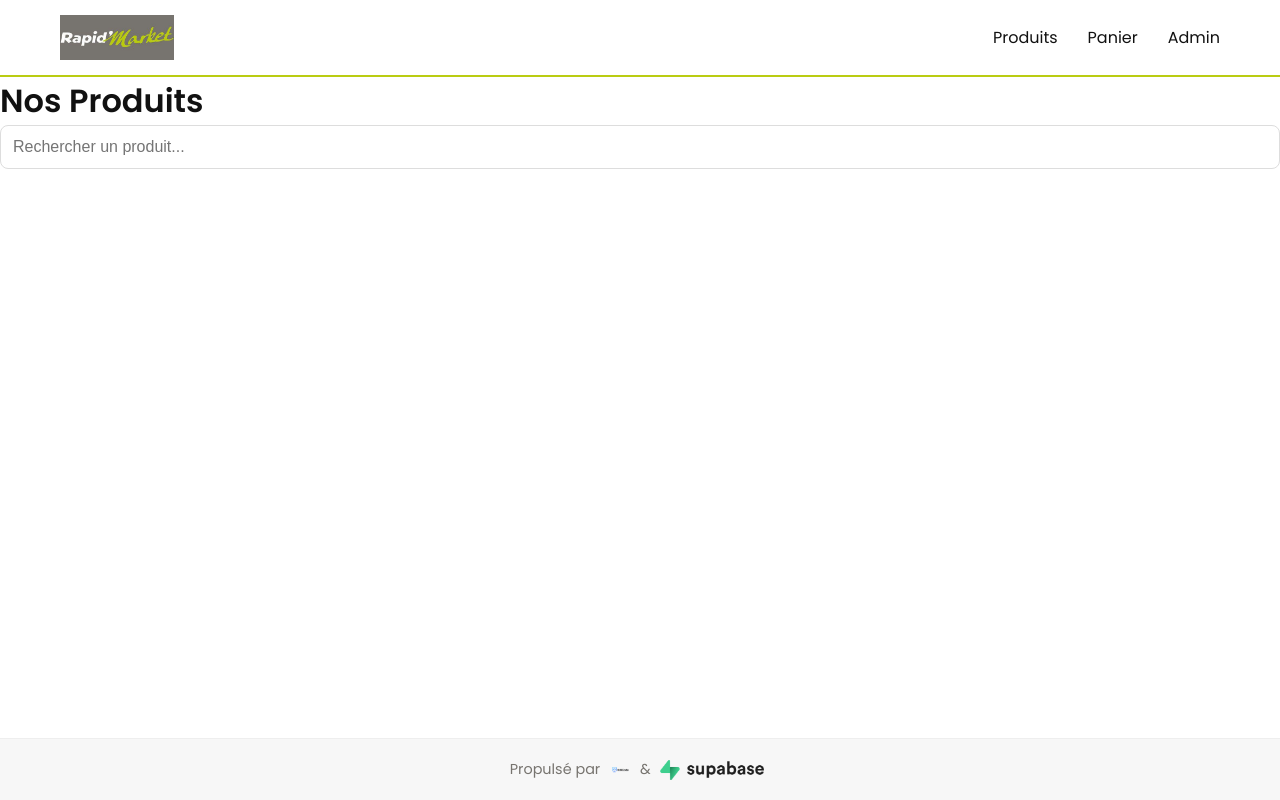
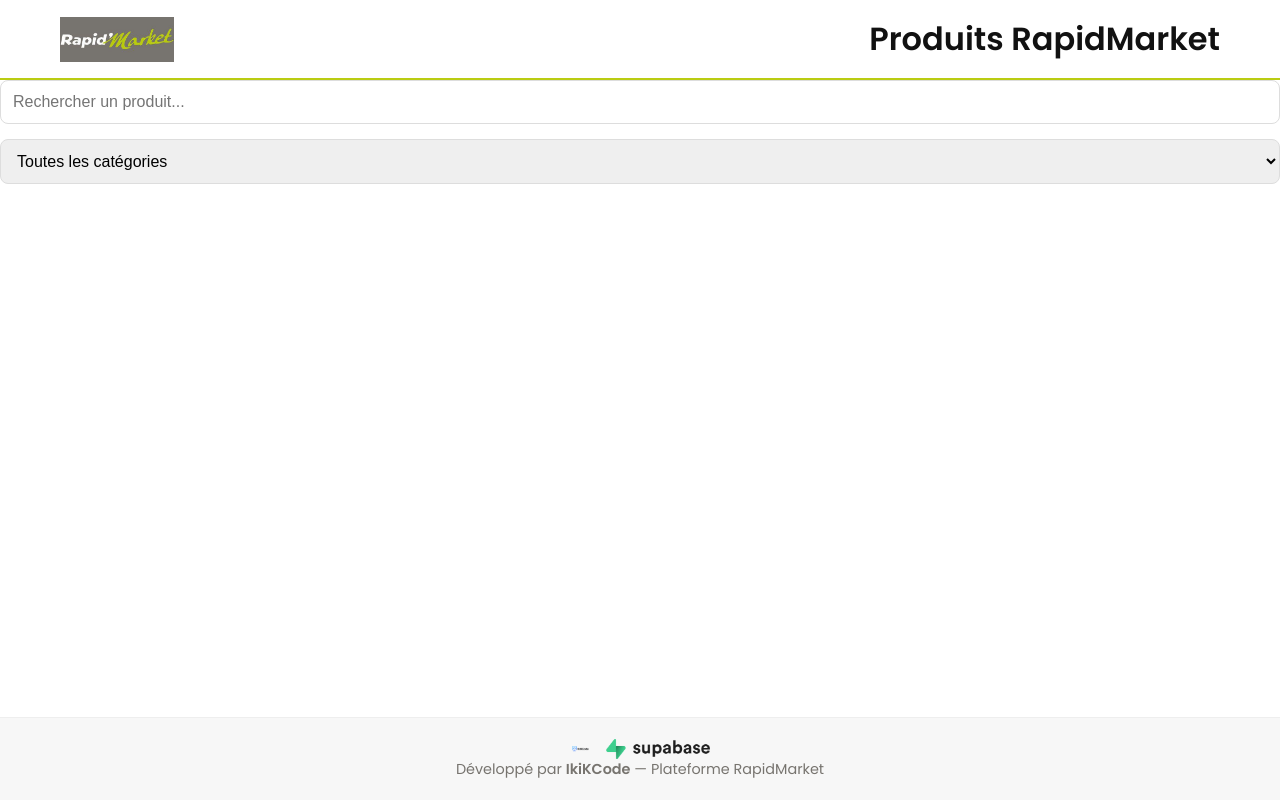
Before and after one commit to ikikcodeoff/distri-lozere-ikikcode, a plain HTML site: page index.html in a window 1280 px wide. Drawn offline with nearby package versions, Linux system fonts and the light colour scheme.

Commit message:
Update index.html

```diff
--- a/index.html
+++ b/index.html
@@ -3,30 +3,44 @@
 <head>
   <meta charset="UTF-8" />
   <meta name="viewport" content="width=device-width, initial-scale=1.0" />
-  <title>Produits - RapidMarket</title>
+  <title>Produits — RapidMarket</title>
   <link rel="stylesheet" href="style.css" />
-  <link href="https://fonts.googleapis.com/css2?family=Poppins:wght@400;600&display=swap" rel="stylesheet">
-  <script type="module" src="app.js" defer></script>
+  <link href="https://fonts.googleapis.com/css2?family=Inter:wght@300;400;600;800&display=swap" rel="stylesheet" />
 </head>
+
 <body>
-  <header>
-    <img src="logo.png" alt="RapidMarket" class="logo">
-    <nav>
-      <a href="produits.html">Produits</a>
-      <a href="panier.html">Panier</a>
-      <a href="admin.html">Admin</a>
-    </nav>
+  <header class="header">
+    <img src="logo.png" alt="RapidMarket" class="logo" />
+    <h1>Produits RapidMarket</h1>
   </header>
 
-  <main>
-    <h1>Nos Produits</h1>
-    <input type="text" id="search" placeholder="Rechercher un produit...">
+  <main class="container">
+    <section class="filters">
+      <input type="text" id="searchInput" placeholder="Rechercher un produit..." class="search-bar" />
 
-    <div id="product-list" class="product-grid"></div>
+      <select id="categoryFilter" class="filter-select">
+        <option value="">Toutes les catégories</option>
+        <option value="Fruits">Fruits</option>
+        <option value="Légumes">Légumes</option>
+        <option value="Boissons">Boissons</option>
+        <option value="Snacks">Snacks</option>
+      </select>
+    </section>
+
+    <section id="productList" class="product-grid">
+      <!-- Les produits seront affichés ici -->
+    </section>
   </main>
 
-  <footer>
-    <p>Propulsé par <img src="logo2.png" alt="iKikCode" class="footer-logo"> & <img src="logo3.png" alt="Supabase" class="footer-logo"></p>
+  <footer class="footer">
+    <img src="logo2.png" alt="IkiKCode" class="logo-small" />
+    <img src="logo3.png" alt="Supabase" class="logo-small" />
+    <p>Développé par <strong>IkiKCode</strong> — Plateforme RapidMarket</p>
   </footer>
+
+  <!-- ✅ SDK Supabase -->
+  <script src="https://cdn.jsdelivr.net/npm/@supabase/supabase-js@2"></script>
+  <!-- ✅ Script principal -->
+  <script src="app.js"></script>
 </body>
 </html>
```
